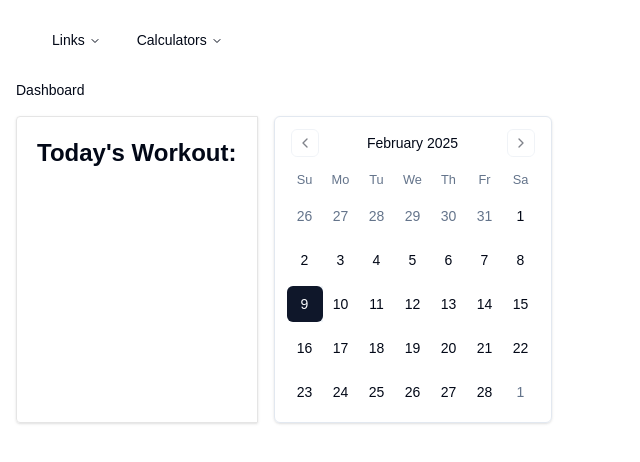
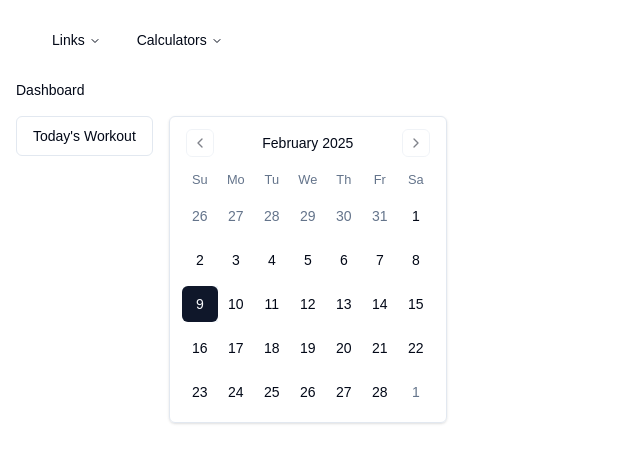
Before and after one commit to JonelBriones/gymualizer.io, a Next.js app: page /dashboard in a window 1280 px wide. Shown: the top 462 px of the page, without its empty margins (0-640 px from the left). Built offline with nearby package versions, Linux system fonts and the light colour scheme.

Commit message:
added correct days on add exercise

```diff
--- a/app/dashboard/page.tsx
+++ b/app/dashboard/page.tsx
@@ -4,6 +4,17 @@ import { Calendar } from "@/components/ui/calendar";
 import React from "react";
 
 import Link from "next/link";
+import {
+  Drawer,
+  DrawerClose,
+  DrawerContent,
+  DrawerDescription,
+  DrawerFooter,
+  DrawerHeader,
+  DrawerTrigger,
+} from "@/components/ui/drawer";
+import { Button } from "@/components/ui/button";
+import { DialogTitle } from "@/components/ui/dialog";
 const fake_data = {
   exercises: [
     {
@@ -34,28 +45,39 @@ const page = () => {
   const convertedDate = new Date(1738982166547).toLocaleDateString();
 
   return (
-    <div className="flex gap-4">
-      <Link
-        href={`/dashboard/templates`}
-        className="w-fit p-5 border border-neutral-200 shadow rounded-s"
-      >
-        <h4 className="text-2xl font-bold">Today's Workout:</h4>
+    <div className="flex flex-col md:flex-row gap-4">
+      <Drawer>
+        <DrawerTrigger asChild>
+          <Button variant="outline">Today's Workout</Button>
+        </DrawerTrigger>
+        <DrawerContent className="h-[500px] ">
+          <div className="mx-auto w-full max-w-sm flex-grow flex flex-col place-content-between ">
+            <DrawerHeader>
+              <DialogTitle>Today's Workout</DialogTitle>
+
               {fake_data.exercises.map(
-          ({ name, sets, reps, date }) =>
+                ({ name, sets, reps, date }, idx) =>
                   new Date(today).toLocaleDateString() ==
                     new Date(date).toLocaleDateString() && (
-              <div className="flex justify-between gap-2" key={name}>
+                    <DrawerDescription key={idx} className="flex text-left p-4">
                       <span>{name}</span>
-                <div>
+                      <span>
                         <span className="">{sets}</span>
                         <span>x</span>
                         <span>{reps}</span>
-                </div>
-                <p>date:{new Date(today).toLocaleDateString()}</p>
-              </div>
+                      </span>
+                    </DrawerDescription>
                   )
               )}
-      </Link>
+            </DrawerHeader>
+            <DrawerFooter>
+              <DrawerClose asChild>
+                <Button variant="outline">Close</Button>
+              </DrawerClose>
+            </DrawerFooter>
+          </div>
+        </DrawerContent>
+      </Drawer>
 
       <Calendar
         mode="single"
--- a/app/dashboard/templates/create/page.tsx
+++ b/app/dashboard/templates/create/page.tsx
@@ -12,20 +12,21 @@ import { addDays } from "date-fns";
 import React, { FormEvent, Fragment, useEffect, useState } from "react";
 import { DateRange } from "react-day-picker";
 import { CreateExerciseCard } from "@/components/shadcn/CreateExerciseCard";
-
+// const [date, setDate] = React.useState<DateRange | undefined>({
+//   from: new Date(2022, 0, 20),
+//   to: addDays(new Date(2022, 0, 20), 20),
+// });
 const currentDay = new Date();
 const defaultDate = {
-  from: new Date(
-    currentDay.getFullYear(),
-    currentDay.getMonth(),
-    currentDay.getDay()
-  ),
+  from: new Date(),
+  // currentDay.getFullYear(),
+  // currentDay.getMonth(),
+  // currentDay.getDay()
   to: addDays(
-    new Date(
-      currentDay.getFullYear(),
-      currentDay.getMonth(),
-      currentDay.getDay()
-    ),
+    new Date(),
+    // currentDay.getFullYear(),
+    // currentDay.getMonth(),
+    // currentDay.getDay()
     20
   ),
 };
@@ -57,23 +58,24 @@ const page = () => {
     setShowQuestion(0);
     setDate(defaultDate);
 
+    console.log("creating template... totalweeks:", totalWeeks);
+    const setWeeks = Array.from({ length: totalWeeks }, () => ({
+      days: Array(7)
+        .fill(null)
+        .map(() => ({
+          exercises: [],
+        })),
+    }));
     setTemplate({
       ...template,
       startDate: date?.from,
       endDate: date?.to,
-      weeks: Array.from({ length: totalWeeks }, () => ({
-        days: Array(7)
-          .fill(null)
-          .map(() => ({
-            exercises: [],
-          })),
-      })),
+      weeks: setWeeks,
     });
-    getDurationOfTemplate();
   };
 
   const getDurationOfTemplate = () => {
-    console.log("running");
+    console.log("running checking duration", totalWeeks);
     let days = 0;
     let current = date?.from ? new Date(date.from) : new Date();
     let end = date?.to ? new Date(date.to) : new Date();
@@ -82,11 +84,13 @@ const page = () => {
       current.setDate(current.getDate() + 1);
       days++;
     }
+    console.log("TOTAL DAYS", days);
+    console.log("TOTAL WEEKS", Math.floor(days / 7));
 
     setGetTotalDays(days);
-    console.log("remaing", Math.floor(days % 7));
     const remaining = Math.floor(days % 7);
     console.log("remains", remaining);
+
     setRemainingDay(remaining);
   };
   const daysoftheweek = [
@@ -100,20 +104,12 @@ const page = () => {
   ];
 
   useEffect(() => {
-    // console.log("confirmed calendar");
-    // // getDurationOfTemplate();
-    // let days = 0;
-    // let current = date?.from ? new Date(date.from) : new Date();
-    // let end = date?.to ? new Date(date.to) : new Date();
-    // while (current <= end) {
-    //   current.setDate(current.getDate() + 1);
-    //   days++;
-    // }
-    // setGetTotalDays(days);
-    // setRemainingDay(Math.floor(days % 7));
-    // console.log("before added", Math.floor(days % 7));
-    // console.log("remaining", remaininigDays);
-  }, []);
+    showQuestion == 2 && getDurationOfTemplate();
+  }, [showQuestion == 2]);
+
+  useEffect(() => {
+    console.log("updating template", template);
+  }, [template]);
 
   return (
     <div className="flex gap-4 w-full">
@@ -146,7 +142,7 @@ const page = () => {
                                 template={template}
                                 setTemplate={setTemplate}
                                 weekIdx={weekIdx}
-                                dayIdx={dayIdx}
+                                dayIdx={dayIdx + 1}
                                 getTotalDays={getTotalDays}
                               />
 
--- a/components/shadcn/CreateExerciseCard.tsx
+++ b/components/shadcn/CreateExerciseCard.tsx
@@ -10,6 +10,7 @@ import {
 
 import { ExerciseT, TemplateT, Week } from "@/app/_types/types";
 import ExerciseForm from "../forms/exercise/ExerciseForm";
+import { addDays } from "date-fns";
 interface Params {
   template: TemplateT;
   setTemplate: (template: TemplateT) => void;
@@ -38,24 +39,41 @@ export function CreateExerciseCard({
   const [exerciseForm, setExerciseForm] =
     useState<ExerciseT>(defaultExerciseForm);
 
+  const daysToAdd = () => {
+    switch (weekIdx) {
+      case 0:
+        console.log("running weeks 1");
+
+        console.log("day: ", dayIdx);
+        return dayIdx - 1;
+      default:
+        console.log("running weeks 2 >");
+        console.log("week * 7:", weekIdx, " day: ", dayIdx);
+        return weekIdx * 7 + (dayIdx - 1);
+    }
+  };
+
   const onSubmitCreateExercise = (e: FormEvent<HTMLFormElement>) => {
     e.preventDefault();
     console.log(`adding new exercise to Week ${weekIdx} day ${dayIdx}`);
-    let timestampStart = new Date(template.startDate);
-    console.log("timestampStart", timestampStart);
-    setExerciseForm(defaultExerciseForm);
-    const selectDay = timestampStart.setDate(
-      timestampStart.getDate() + weekIdx * 7
-    );
-    console.log("get selected day", selectDay);
-    console.log(
-      "date selected day converted",
-      new Date(1738742400000).toLocaleDateString()
-    );
+
+    const selectDay = addDays(new Date(template.startDate), daysToAdd());
+    console.log("add week", selectDay.toLocaleDateString());
+
+    // const selectDayConvertedToString = selectDay.toLocaleString();
+    // console.log("get selected day string", selectDayConvertedToString);
+    // console.log(
+    //   "date selected day converted",
+    //   new Date(1738742400000).toLocaleDateString()
+    // );
+
     const updatedForm = {
       ...exerciseForm,
-      date: timestampStart.getTime(),
+      date: selectDay.getTime(),
     };
+    console.log(updatedForm);
+    console.log(template);
+
     setTemplate({
       ...template,
       weeks: template?.weeks?.map((week: Week, currentWeek: number) =>
@@ -74,7 +92,8 @@ export function CreateExerciseCard({
           : week
       ),
     });
-    console.log("FORM", exerciseForm);
+    console.log();
+    setExerciseForm(defaultExerciseForm);
   };
 
   return (
--- a/components/shadcn/DatePickerWithRangeDemo.tsx
+++ b/components/shadcn/DatePickerWithRangeDemo.tsx
@@ -56,7 +56,7 @@ export function DatePickerWithRange({ className, date, setDate }: Params) {
             initialFocus
             mode="range"
             // fromDate={new Date()}
-            defaultMonth={date?.from}
+            defaultMonth={new Date()}
             selected={date}
             onSelect={setDate}
             numberOfMonths={2}
```
Lines whose indentation alone changed are shown as unchanged.
